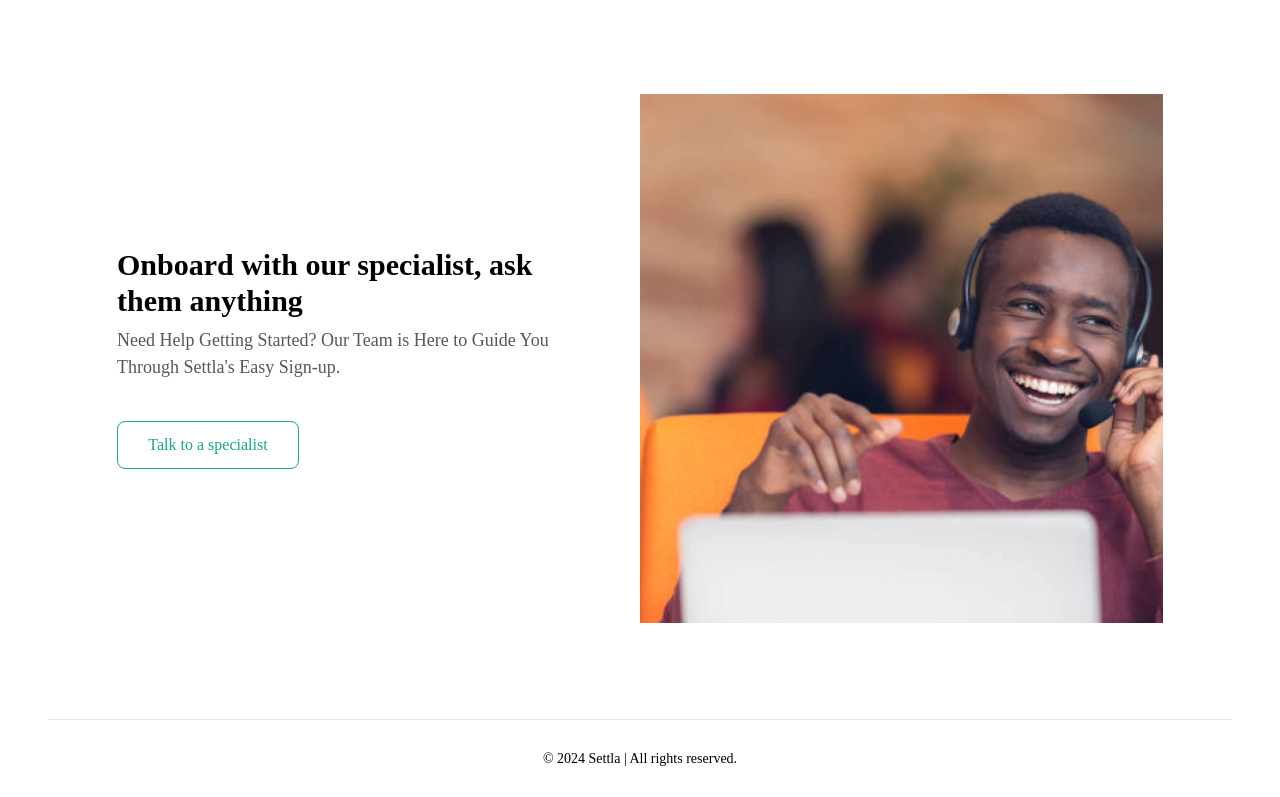
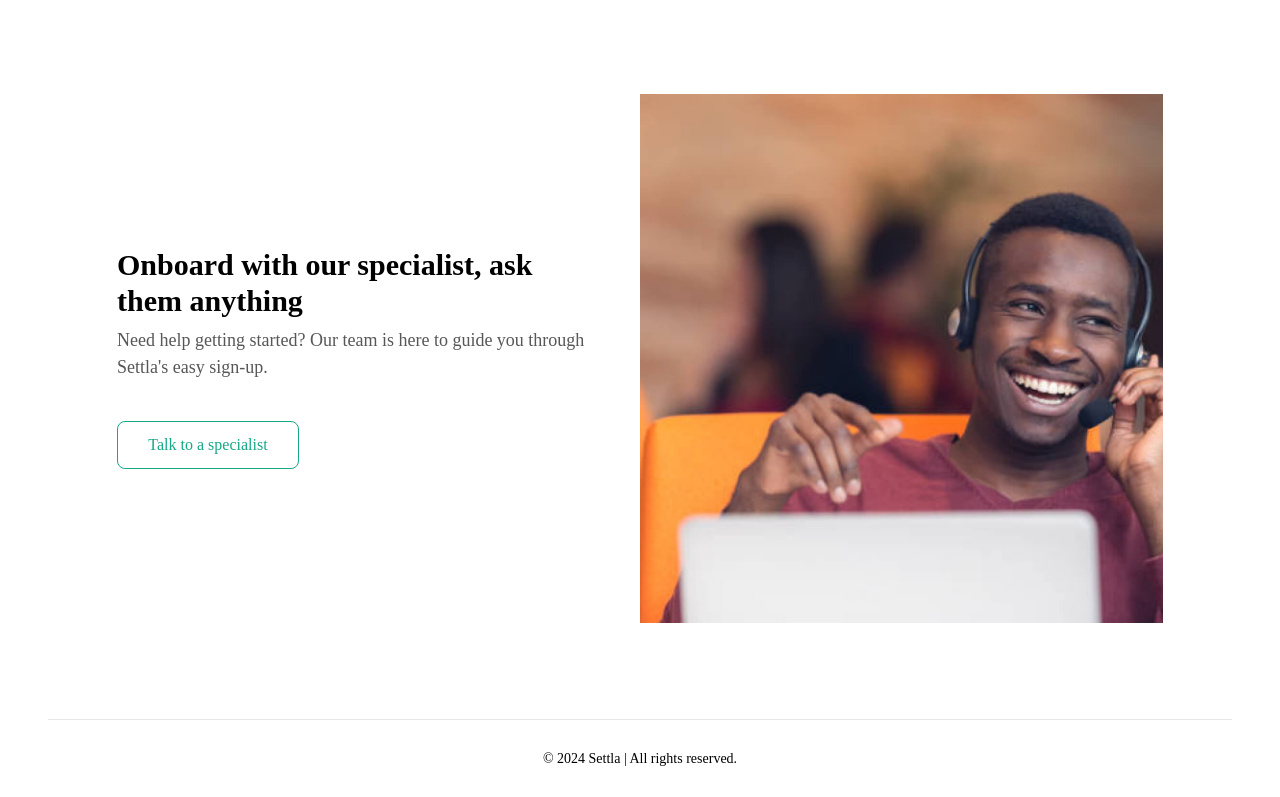
Before and after one commit to sellmedia-admin/settla-frontend, a React (Create React App) app: page /features in a window 1280 px wide. Shown: the part 2573-3370 px from the top of the page. Built offline with nearby package versions, Linux system fonts and the light colour scheme.

Commit message:
content update on contact us page

```diff
--- a/src/components/AskQuestions.js
+++ b/src/components/AskQuestions.js
@@ -9,7 +9,7 @@ const AskQuestions = () => {
             <div className="col-span-1 max-w-473">
                 <div className="py-4">
                     <h3 className="mb-2">Onboard with our specialist, ask them anything</h3>
-                    <p className="text-lg mb-10">Need Help Getting Started? Our Team is Here to Guide You Through Settla's Easy Sign-up.</p>
+                    <p className="text-lg mb-10">Need help getting started? Our team is here to guide you through Settla's easy sign-up.</p>
                     <LinkButton3 title="Talk to a specialist" link="/contact" />
                 </div>
             </div>
```
